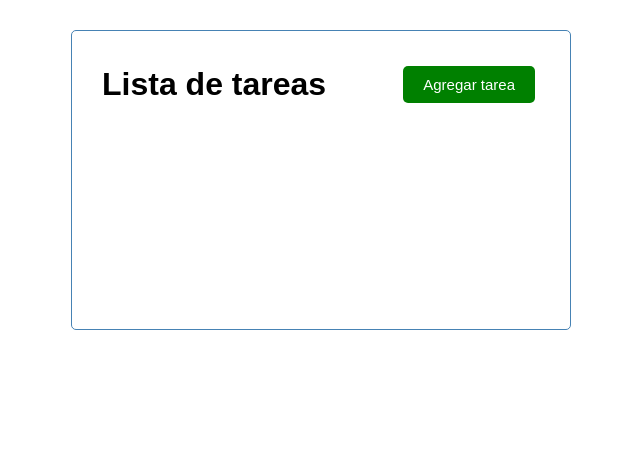
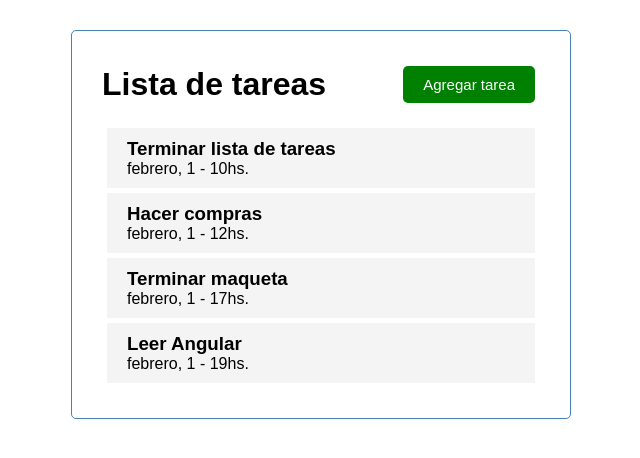
Before and after one commit to undiego/task-list, an Angular app: page / in a window 1280 px wide. Shown: the top 458 px of the page, without its empty margins (319-959 px from the left). Built offline with nearby package versions, Linux system fonts and the light colour scheme.

Commit message:
Lista de items + css

```diff
--- a/src/app/app.component.html
+++ b/src/app/app.component.html
@@ -1,4 +1,4 @@
 <div class="container">
   <app-header></app-header>
-
+  <app-tasks></app-tasks>
 </div>
--- a/src/app/app.module.ts
+++ b/src/app/app.module.ts
@@ -4,12 +4,16 @@
 import { AppComponent } from './app.component';
 import { HeaderComponent } from './components/header/header.component';
 import { ButtonComponent } from './components/button/button.component';
+import { TasksComponent } from './components/tasks/tasks.component';
+import { TasksItemComponent } from './components/tasks-item/tasks-item.component';
 
 @NgModule({
   declarations: [
     AppComponent,
     HeaderComponent,
-    ButtonComponent
+    ButtonComponent,
+    TasksComponent,
+    TasksItemComponent
   ],
   imports: [
     BrowserModule
--- /dev/null
+++ b/src/app/components/tasks-item/tasks-item.component.css
@@ -0,0 +1,16 @@
+.task {
+    background-color: #f4f4f4;
+    margin: 5px;
+    padding: 10px 20px;
+    cursor: pointer;
+}
+
+.task.reminder {
+    border-left: 5px solid green;
+}
+
+.task h3 {
+    display: flex;
+    align-items: center;
+    justify-content: space-between;
+}
--- /dev/null
+++ b/src/app/components/tasks-item/tasks-item.component.html
@@ -0,0 +1,5 @@
+<div class="task">
+    <h3>{{task.text}}</h3>
+    <p>{{task.day}}</p>
+
+</div>
--- /dev/null
+++ b/src/app/components/tasks-item/tasks-item.component.ts
@@ -0,0 +1,19 @@
+import { Component, OnInit, Input } from '@angular/core';
+import { Task } from "../../Task";
+
+import { TASKS } from "../../mock-tasks"
+
+@Component({
+  selector: 'app-tasks-item',
+  templateUrl: './tasks-item.component.html',
+  styleUrls: ['./tasks-item.component.css']
+})
+export class TasksItemComponent implements OnInit {
+  @Input() task: Task = TASKS[0];
+
+  constructor() { }
+
+  ngOnInit(): void {
+  }
+
+}
--- /dev/null
+++ b/src/app/components/tasks/tasks.component.html
@@ -0,0 +1,3 @@
+<app-tasks-item *ngFor="let task of tasks" [task]="task">
+
+</app-tasks-item>
--- /dev/null
+++ b/src/app/components/tasks/tasks.component.ts
@@ -0,0 +1,20 @@
+import { Component, OnInit } from '@angular/core';
+import { Task } from "../../Task";
+
+import { TASKS } from "../../mock-tasks";
+
+@Component({
+  selector: 'app-tasks',
+  templateUrl: './tasks.component.html',
+  styleUrls: ['./tasks.component.css']
+})
+export class TasksComponent implements OnInit {
+
+  tasks:Task[] = TASKS;
+
+  constructor() { }
+
+  ngOnInit(): void {
+  }
+
+}
```
Also changed, not shown: src/app/components/tasks/tasks.component.css (added), 2 other files (tests, documents, lock files or other folders).
